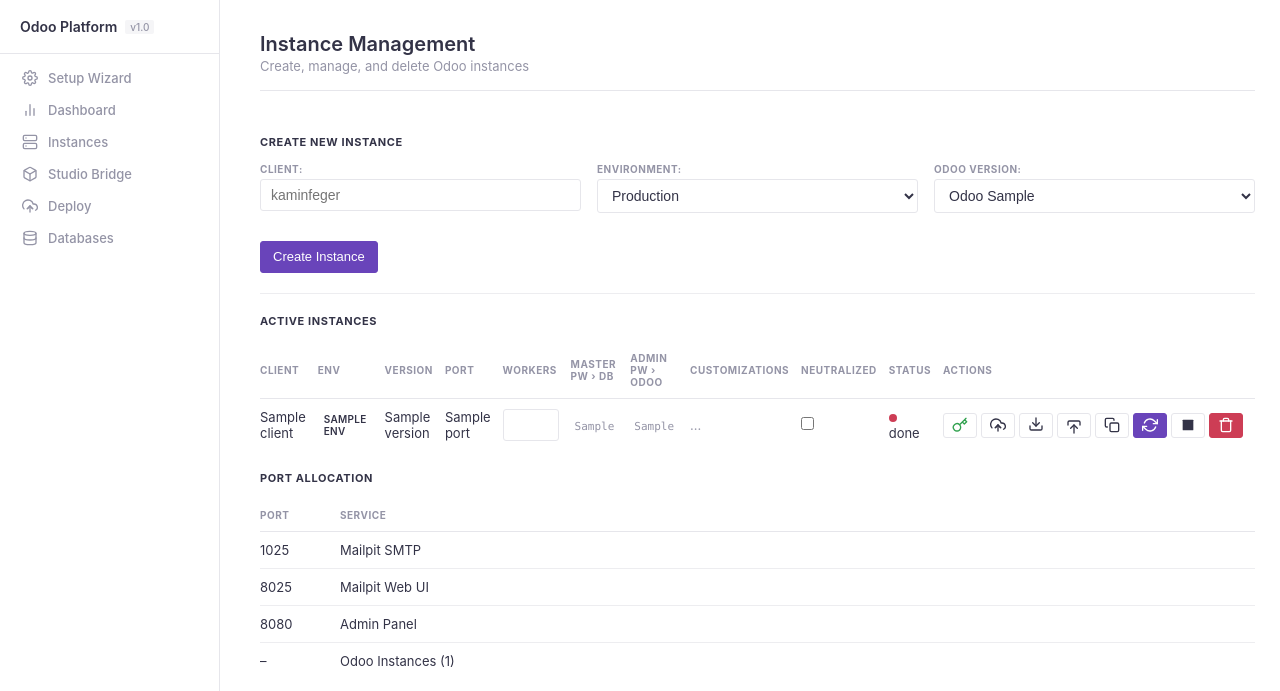
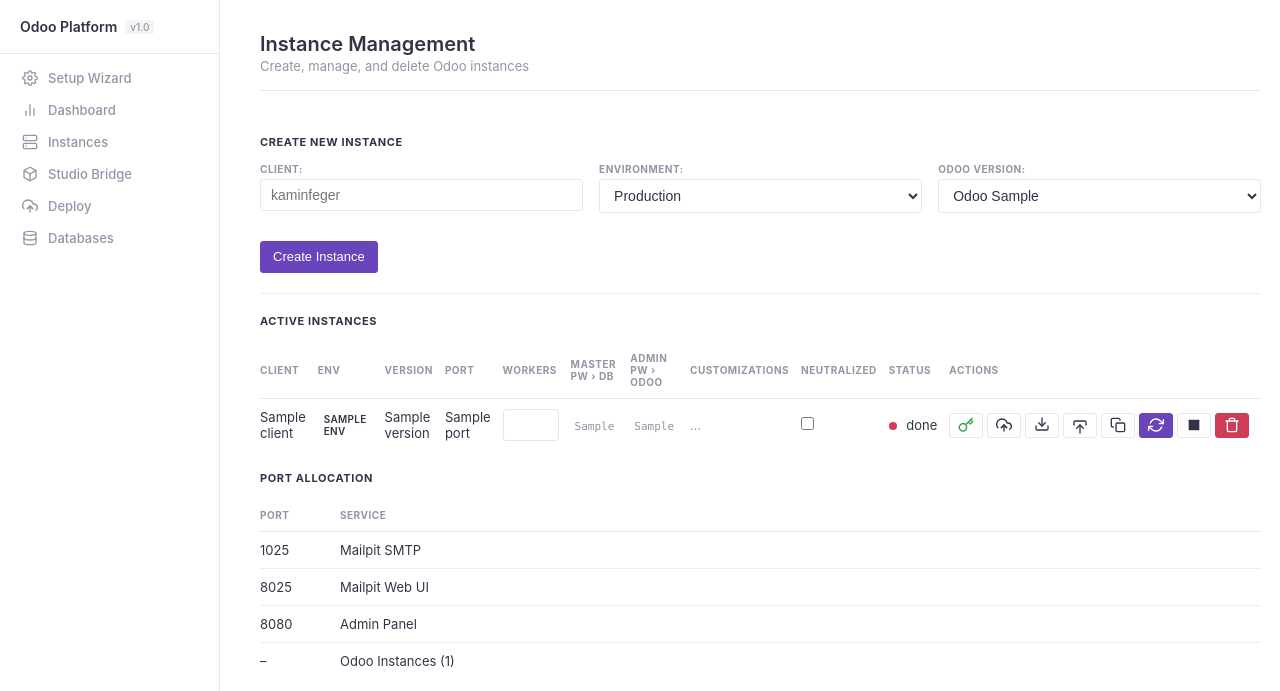
Before and after one commit to fuugus/odoo-platform, a Python web app: template admin_panel/templates/instances.html in a window 1280 px wide. Shown: the top 691 px of the page. Run offline with Jinja, Linux system fonts and the light colour scheme; the template is opened without the code that fills it: most values are stand-ins (such as "Sample title", 1, 10 or a date in 2020).

Commit message:
Prevent status column text wrapping on instances table

```diff
--- a/admin_panel/static/css/style.css
+++ b/admin_panel/static/css/style.css
@@ -420,6 +420,11 @@ input:focus, select:focus {
 .actions {
     display: flex;
     gap: 4px;
+    white-space: nowrap;
+}
+
+.instance-table td:nth-last-child(2) {
+    white-space: nowrap;
 }
 
 .instance-table td a {
```
